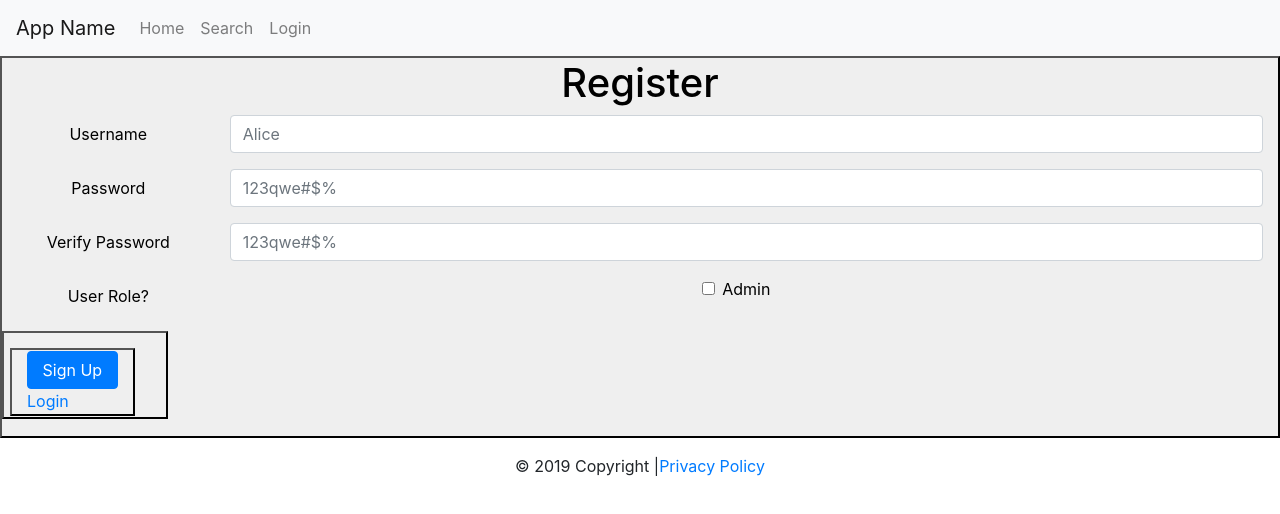
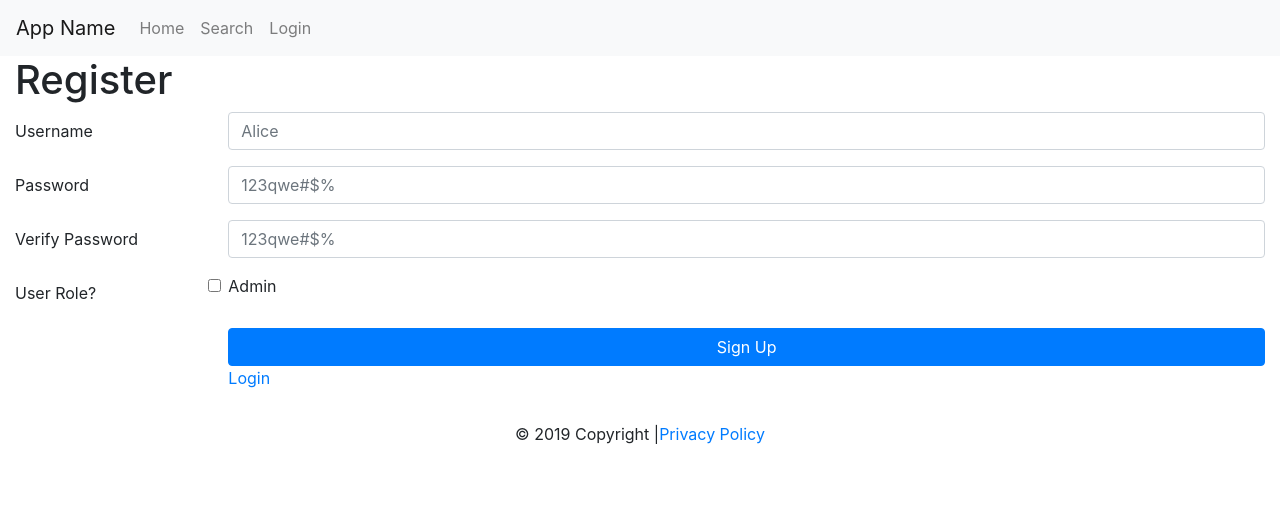
Before and after one commit to daniaalnahdi/wbdv-f19-team18, a React (Create React App) app: page /register in a window 1280 px wide. Shown: the top 514 px of the page. Built offline with nearby package versions, Linux system fonts and the light colour scheme.

Commit message:
fix register styling

```diff
--- a/src/pages/RegisterPage.js
+++ b/src/pages/RegisterPage.js
@@ -4,7 +4,7 @@ import { Link } from "react-router-dom";
 export default class RegisterPage extends React.Component {
   render() {
     return (
-      <button class="container-fluid">
+      <div class="container-fluid">
         <h1>Register</h1>
         <form>
           <div className="form-group row">
@@ -54,9 +54,9 @@ export default class RegisterPage extends React.Component {
     <label class="form-check-label" for="exampleCheck1">Admin</label>
             </div>
           </div>
-          <button className="form-group row">
+          <div className="form-group row">
             <label className="col-sm-2 col-form-label"></label>
-            <button className="col-sm-10">
+            <div className="col-sm-10">
               <button type="button" className="btn btn-primary btn-block">
                 Sign Up
               </button>
@@ -65,10 +65,10 @@ export default class RegisterPage extends React.Component {
                   <Link to='/login'>Login</Link>
                 </div>
               </div>
-            </button>
-          </button>
+            </div>
+          </div>
         </form>
-      </button>
+      </div>
     );
   }
 }
```
